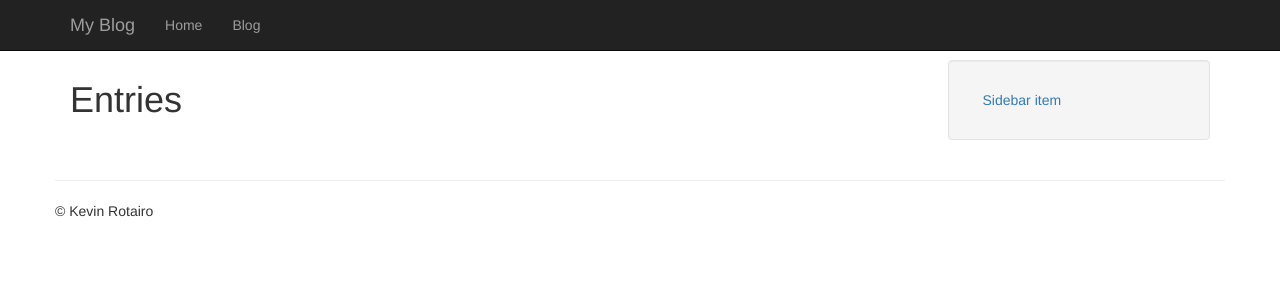
After one commit to kerotairo/flask-blog, a Python web app: template app/entries/templates/entries/index.html in a window 1280 px wide. The commit adds this page. Shown: the top 300 px of the page. Run offline with Jinja, Linux system fonts and the light colour scheme; the template is opened without the code that fills it, so the values that code supplies are empty; some libraries are stand-ins or nearby versions.

Commit message:
added entries/index

```diff
--- a/app/entries/blueprint.py
+++ b/app/entries/blueprint.py
@@ -1,12 +1,14 @@
 from flask import Blueprint
 
+from helpers import object_list
 from models import Entry, Tag
 
 entries = Blueprint('entries', __name__, template_folder='templates')
 
 @entries.route('/')
 def index():
-    return 'Entries index'
+    entries = Entry.query.order_by(Entry.created_timestamp.desc())
+    return object_list('entries/index.html',entries)
 
 @entries.route('/tags/')
 def tag_index():
--- /dev/null
+++ b/app/entries/templates/entries/index.html
@@ -0,0 +1,9 @@
+{% extends "base.html" %}
+
+{% block title %}Entries{% endblock %}
+
+{% block content_title %}Entries{% endblock %}
+
+{% block content %}
+    {% include "includes/list.html" %}
+{% endblock %}
--- /dev/null
+++ b/app/entries/templates/includes/list.html
@@ -0,0 +1,3 @@
+{% for entry in object_list.items %}
+    <p><a href="{{url_for('entries.detail', slug=entry.slug) }}">{{ entry.title }}</a></p>
+{% endfor %}
--- a/app/templates/base.html
+++ b/app/templates/base.html
@@ -27,7 +27,8 @@
                 </div>
                 <div class="collapse navbar-collapse">
                     <ul class="nav navbar-nav">
-                        <li><a href="/"Home></a></li>
+                        <li><a href="{{ url_for('homepage') }}">Home</a></li>
+                        <li><a href="{{ url_for('entries.index') }}">Blog</a></li>
                         {% block extra_nav %}{% endblock %}
                     </ul>
                 </div>
```
Also changed, not shown: app/helpers.py (added, +11 -0 lines).
